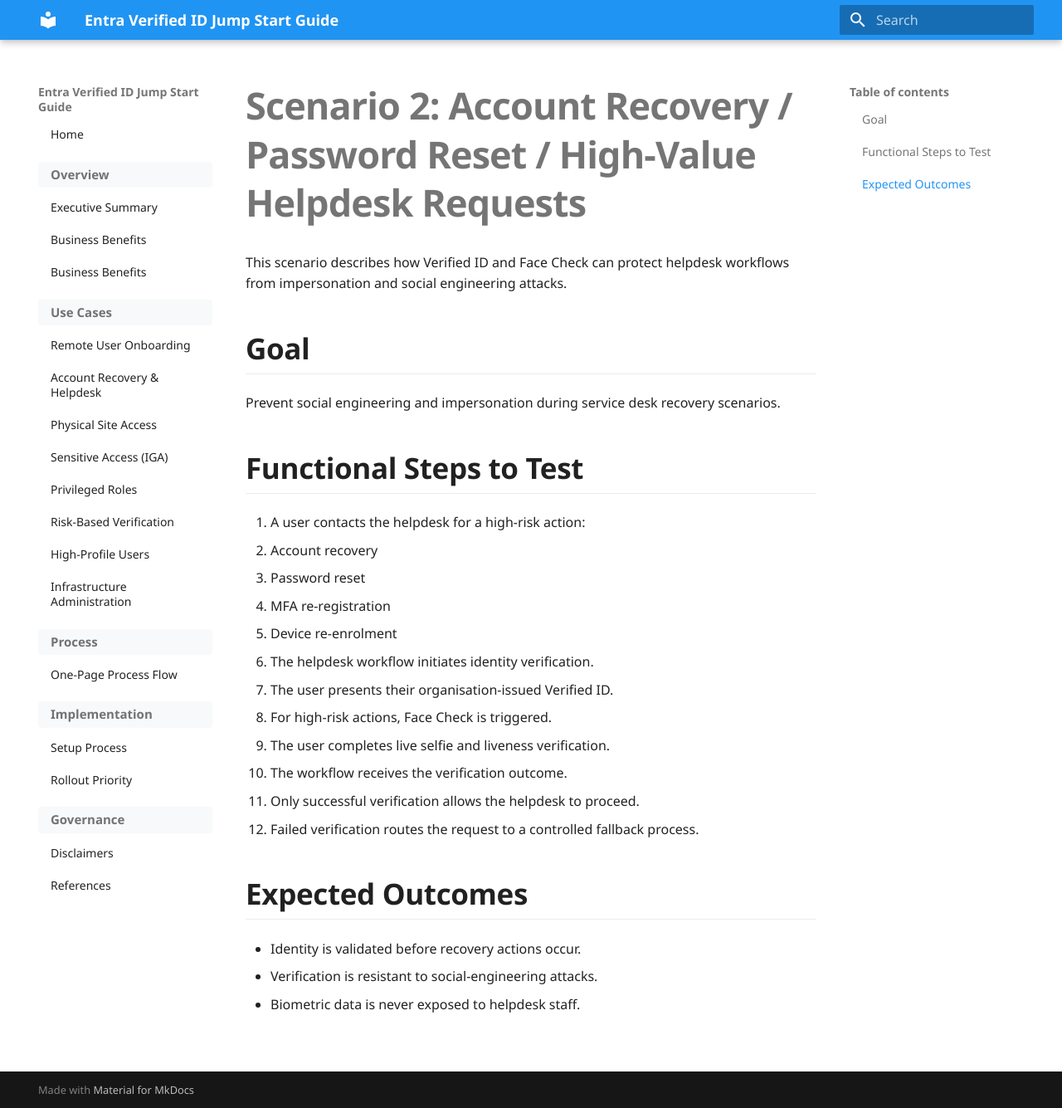
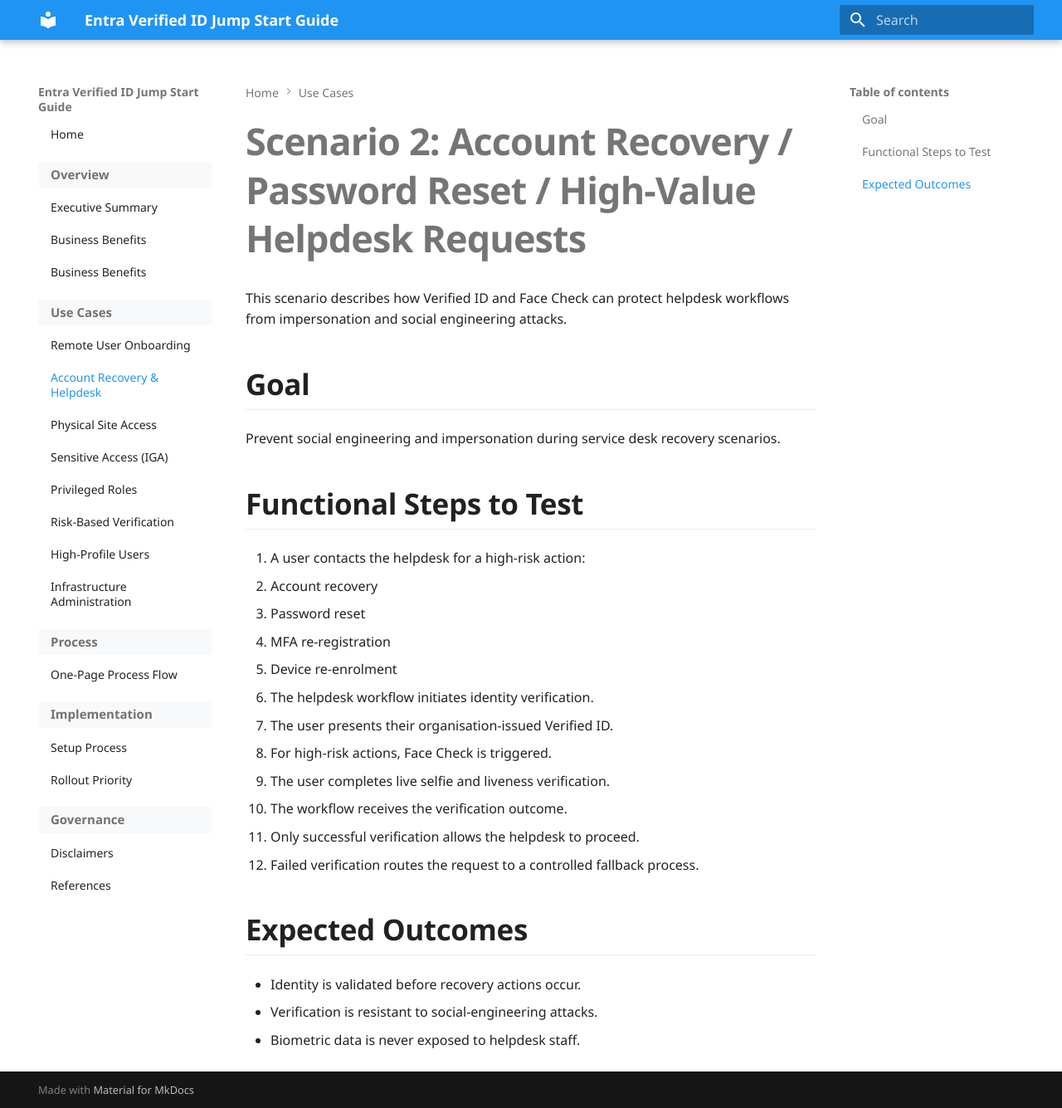
Before and after one commit to microsoft/VerifiedIDJumpStart, an MkDocs documentation site: the page built from docs/02-use-cases/account-recovery.md, in a window 1280 px wide and 1335 px high. Shown: the whole window at 83% size. Built offline with MkDocs 1.6.1 and Material for MkDocs 9.7.7, drawn with Linux system fonts in a browser that asks for light colours.

Commit message:
Update mkdocs.yml

```diff
--- a/mkdocs.yml
+++ b/mkdocs.yml
@@ -31,7 +31,7 @@ nav:
 
   - Use Cases:
       - Remote User Onboarding: 02-use-cases/onboarding.md
-      - Account Recovery & Helpdesk: 02-use-cases/recovery.md
+      - Account Recovery & Helpdesk: 02-use-cases/account-recovery.md
       - Physical Site Access: 02-use-cases/physical-access.md
       - Sensitive Access (IGA): 02-use-cases/iga-and-verifiedid.md
       - Privileged Roles: 02-use-cases/privileged-access.md
```
